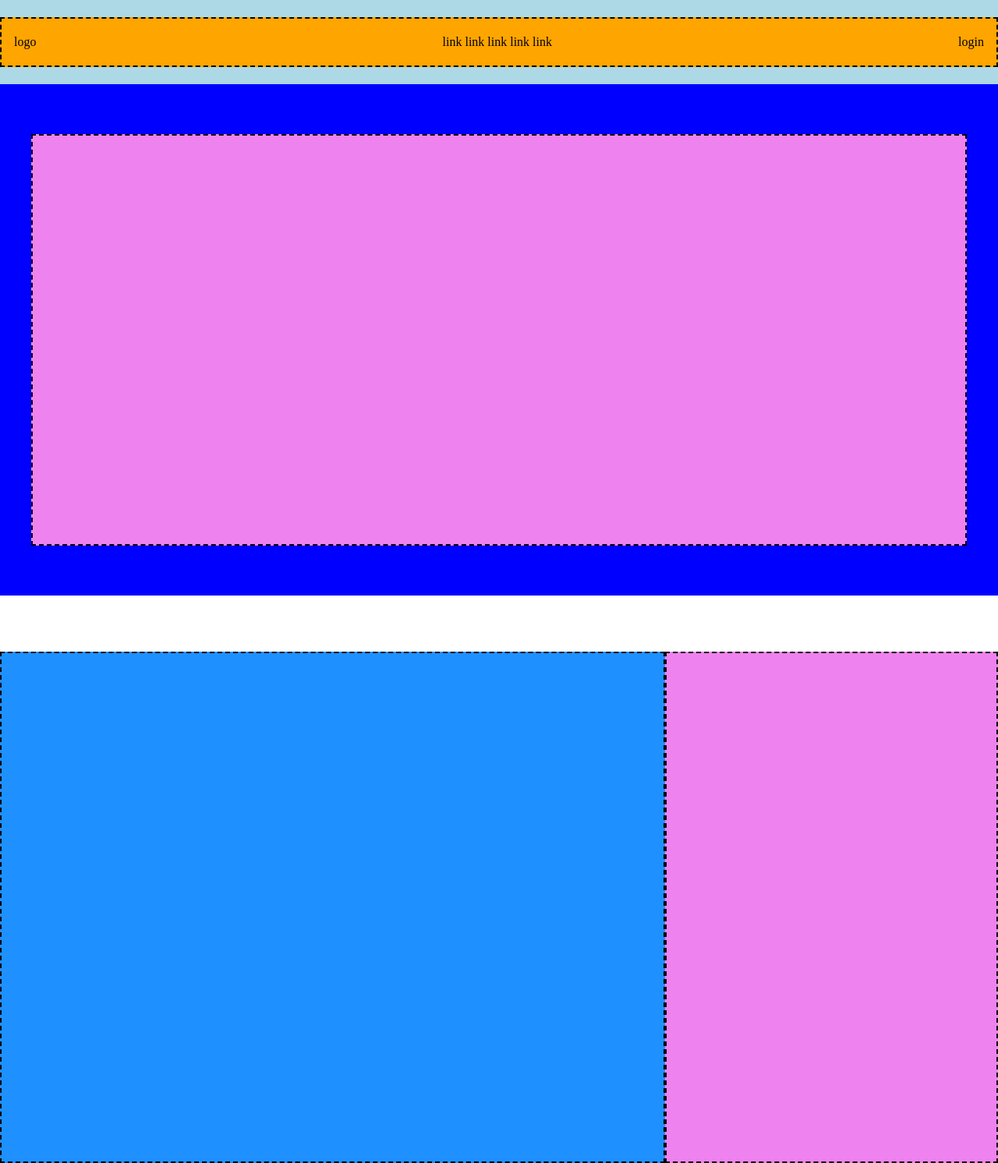
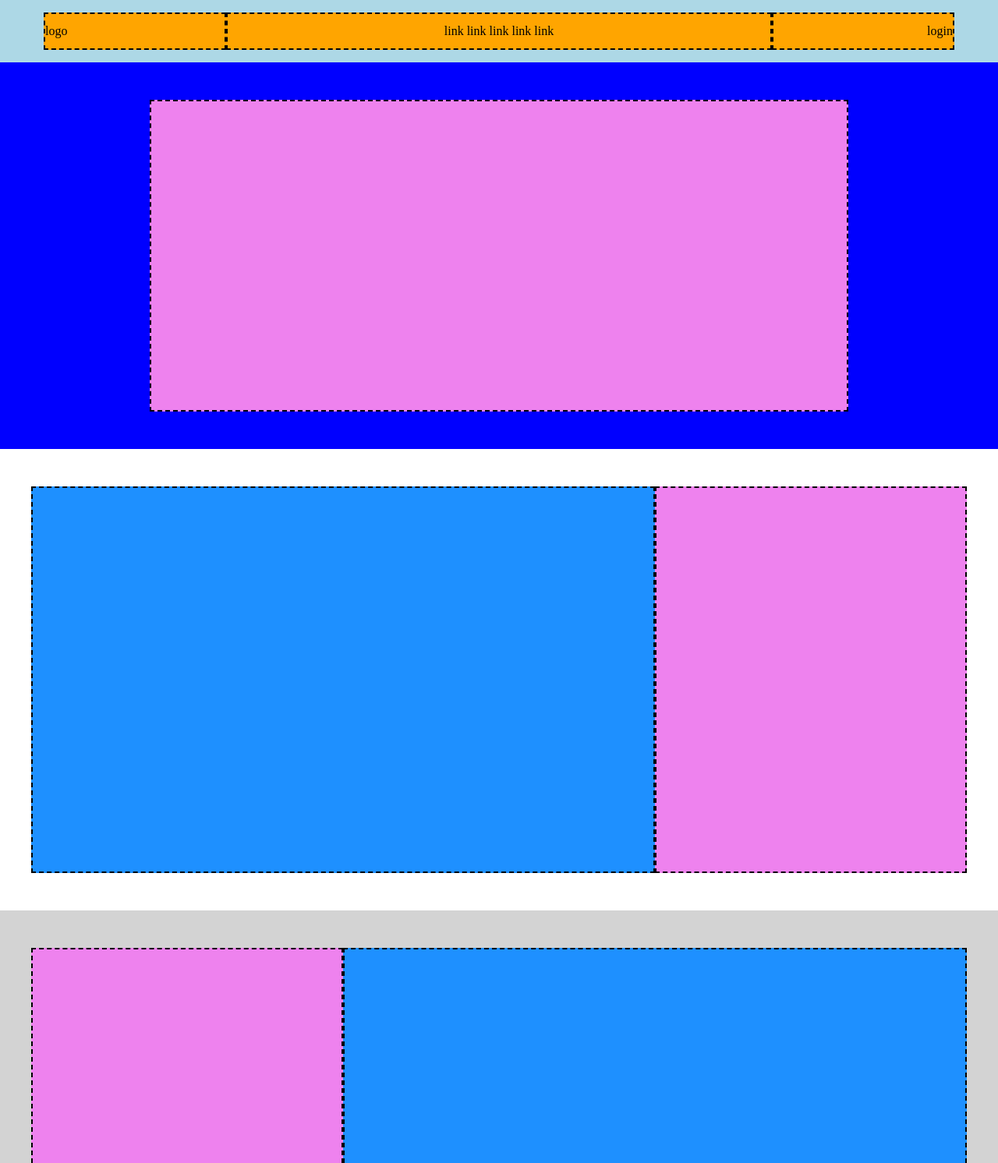
Before and after one commit to Giacomo-Paolini/htmlcss-struttura-discord, a plain HTML site: page index.html in a window 1280 px wide. Shown: the top 1492 px of the page at 78% size. Drawn offline with Linux system fonts and the light colour scheme.

Commit message:
fix: div header, risoluzione

```diff
--- a/css/style.css
+++ b/css/style.css
@@ -11,13 +11,24 @@
 /************** PROPRIETÀ CONDIVISE **************/
 
 .boxed {
-    max-width: 1600px;
+    max-width: 1200px;
     margin: 0 auto;
 }
 
 .flex-center {
     display: flex;
     justify-content: center;
+    align-items: center;
+}
+
+.flex-start {
+    display: flex;
+    align-items: center;
+}
+
+.flex-end {
+    display: flex;
+    justify-content: flex-end;
     align-items: center;
 }
 
@@ -38,32 +49,49 @@
     border: 2px dashed black;
 }
 
+.text-left { text-align: left;}
+.text-center { text-align: center;}
+.text-right { text-align: right;}
+
+.bg-orange {background-color: orange;}
+
+
 
 /************** HEADER **************/
 /* MENÙ */
 
 #bg-menù {
-    min-height: 6.75em;
+    min-height: 5em;
     background-color: #ADD8E6 ;
 }
 
 #container-menù {
-    min-height: 4em;
+    min-height: 3em;
     padding: 1em;
     width: 100em;
-    background-color: orange;
 }
+
+.col20 {
+    min-height: 3em;
+    width: 20%;
+}
+
+.col60 {
+    min-height: 3em;
+    width: 60%;
+}
+
 
 /* BANNER HEADER*/
 
 #bg-banner-header {
-    min-height: 41em;
+    min-height: 31em;
     background-color: #0000ff;
 }
 
 #container-banner-header {
-    min-height: 33em;
-    width: 75em;
+    min-height: 25em;
+    width: 56em;
     background-color: #EE82EE;
 }
 
@@ -72,57 +100,40 @@
 /* PROPRIETÀ CONDIVISE BANNER */
 
 .container-banner {
-    min-height: 41em;
+    min-height: 37em;
     width: 100%;
 }
 
 .container-banner-big {
-    min-height: 83em;
+    min-height: 62em;
     width: 100%;
 }
 
 .bg-white {
-    min-height: 50em;
+    min-height: 37em;
     background-color: #ffffff;
 }
 
 .bg-gray {
     background-color: #D3D3D3;
-    min-height: 50em;
+    min-height: 37em;
 }
 
 .blue {
     background-color: #1E90FF;
-    min-height: 41em;
+    min-height: 31em;
     width: calc(100% / 3 * 2);
 }
 
 .pink {
     background-color: #EE82EE;
-    min-height: 41em;
-    width: calc(100% / 3);
-}
-
-.bg-white {
-    min-height: 50em;
-    background-color: #ffffff;
-}
-
-.blue {
-    background-color: #1E90FF;
-    min-height: 41em;
-    width: calc(100% / 3 * 2);
-}
-
-.pink {
-    background-color: #EE82EE;
-    min-height: 41em;
+    min-height: 31em;
     width: calc(100% / 3);
 }
 
 .green {
     background-color: #228B22;
-    min-height: 75em;
+    min-height: 55em;
     width: 100%;
 }
 
@@ -131,24 +142,24 @@
 /* PROPRIETÀ CONDIVISE FOOTER */
 
 .container-footer {
-    min-height: 50em;
+    min-height: 35em;
     width: 100%;
 }
 
 .bg-black {
     background-color: #23272A;
-    min-height: 50em;
+    min-height: 40em;
 }
 
 .aquamarine {
     background-color: #20B2AA;
-    min-height: 48em;
+    min-height: 35em;
     width: calc(100% / 3 * 2);
 }
 
 .red {
     background-color: #F08080;
-    min-height: 48em;
+    min-height: 35em;
     width: calc(100% / 3);
 }
 
--- a/index.html
+++ b/index.html
@@ -10,10 +10,10 @@
 <body>
     <header>
         <div class="flex-center" id="bg-menù">
-            <div class="boxed flex-between border" id="container-menù">
-                <div><span>logo</span></div>
-                <div><span>link link link link link</span></div>
-                <div><span>login</span></div>
+            <div class="boxed flex-between" id="container-menù">
+                <div class="flex-start col20 bg-orange text-left border">logo</div>
+                <div class="flex-center col60 bg-orange text-center border">link link link link link</div>
+                <div class="flex-end col20 bg-orange text-right border">login</div>
             </div>
         </div>
 
```
